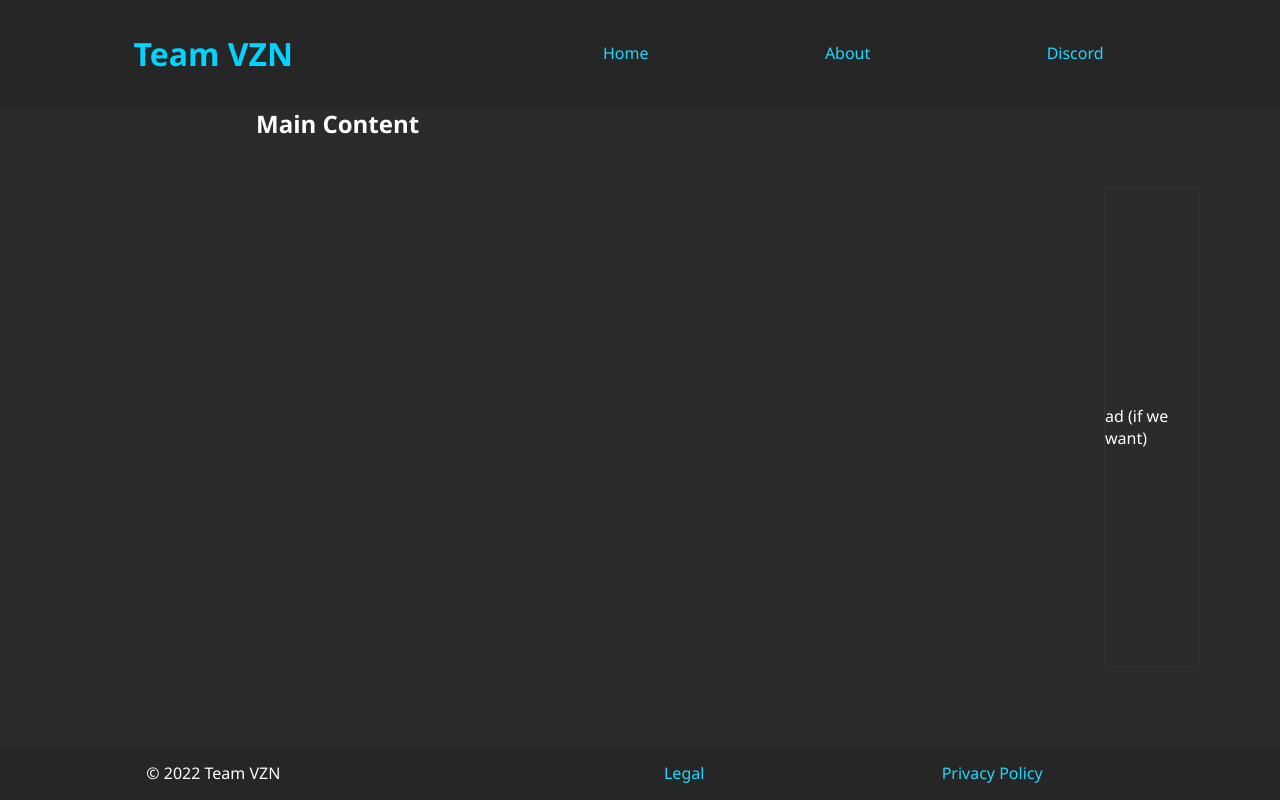
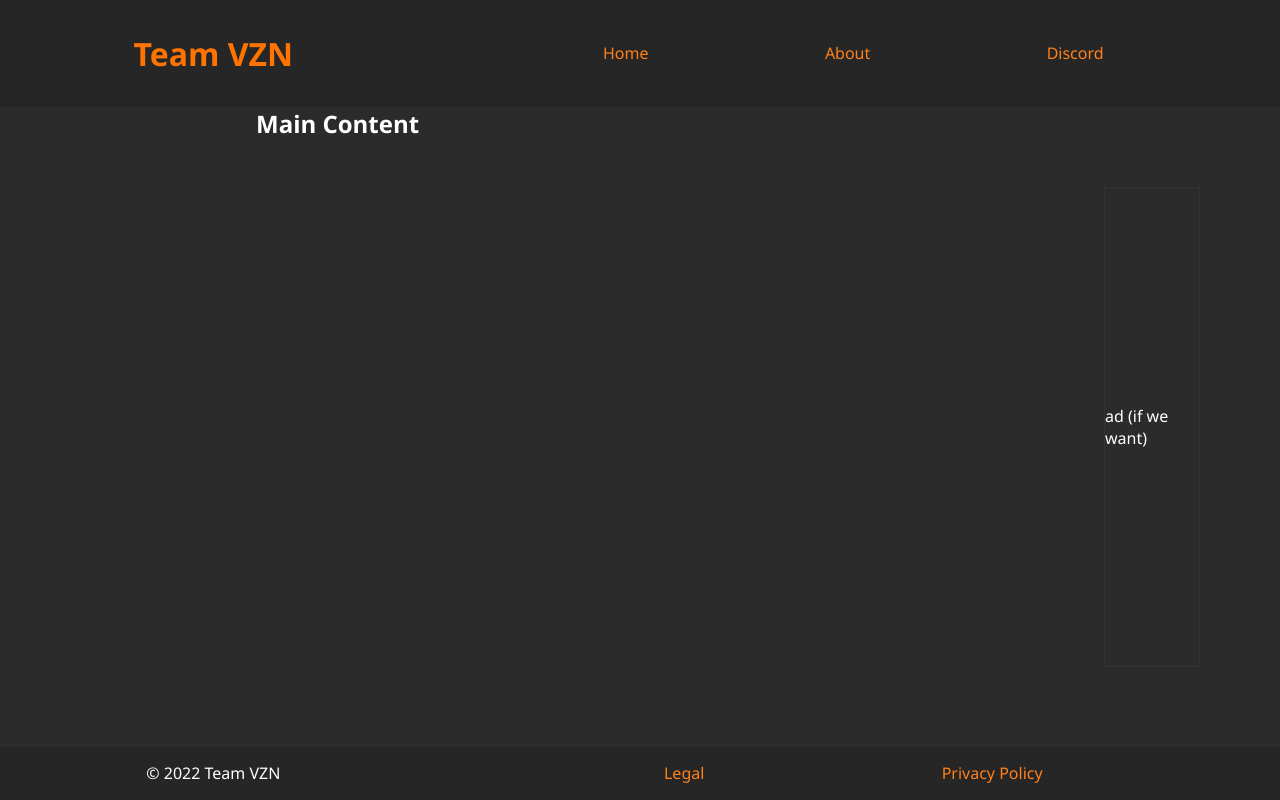
Before and after one commit to TeamVZN/teamvzn.github.io, a plain HTML site: page root/index.html in a window 1280 px wide. Drawn offline with Linux system fonts and the light colour scheme.

Commit message:
changed the theme color and more

```diff
--- a/bot/package.json
+++ b/bot/package.json
@@ -24,6 +24,9 @@
     "nodemon": "^2.0.15"
   },
   "dependencies": {
+    "@discordjs/builders": "^0.12.0",
+    "@discordjs/rest": "^0.3.0",
+    "discord-api-types": "^0.26.1",
     "discord.js": "^13.6.0"
   }
 }
--- a/root/global.css
+++ b/root/global.css
@@ -11,10 +11,10 @@
     --tertiary-bg: hsl(0, 0%, 20%);
 
     --main-fcolor: hsl(0, 0%, 100%);
-    --secondary-fcolor: hsl(190, 100%, 55%);;
+    --secondary-fcolor: hsl(27, 100%, 55%);;
 
-    --main-hcolor: hsl(190, 100%, 50%);;
-    --secondary-hcolor: hsl(190, 100%, 59%);
+    --main-hcolor: hsl(27, 100%, 50%);;
+    --secondary-hcolor: hsl(27, 100%, 59%);
 }
 
 html, body {
--- a/root/style.css
+++ b/root/style.css
@@ -11,5 +11,5 @@ a {
 }
 
 a:hover {
-    color:hsl(190, 100%, 70%)
+    color: hsl(27, 100%, 70%)
 }
```
Also changed, not shown: bot/index.js (+10 -0 lines), 1 other file.
